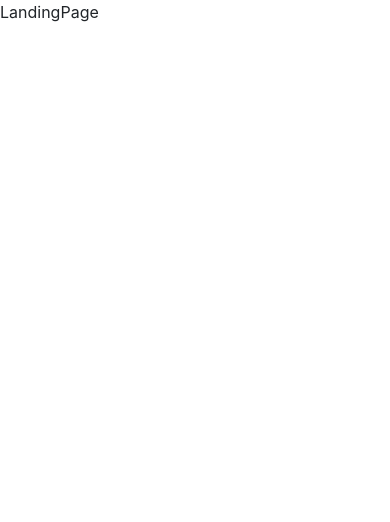
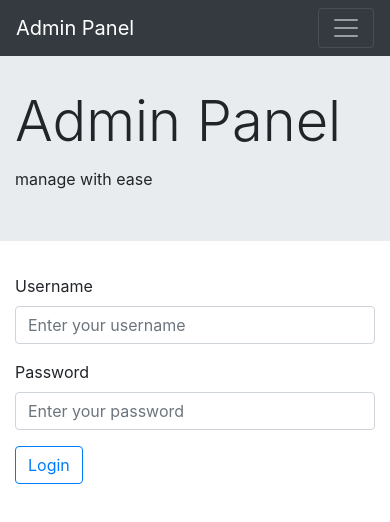
Before and after one commit to YashKumarVerma/smoke-trees-bose-auto-guide-admin, a React (Create React App) app: page / in a window 390 px wide. Shown: the top 522 px of the page. Built offline with nearby package versions, Linux system fonts and the light colour scheme.

Commit message:
login page and route

```diff
--- a/package.json
+++ b/package.json
@@ -6,6 +6,7 @@
     "@testing-library/jest-dom": "^4.2.4",
     "@testing-library/react": "^9.3.2",
     "@testing-library/user-event": "^7.1.2",
+    "axios": "^0.19.2",
     "react": "^16.13.1",
     "react-dom": "^16.13.1",
     "react-router-dom": "^5.2.0",
--- /dev/null
+++ b/src/components/InputElement.jsx
@@ -0,0 +1,10 @@
+import React from "react";
+
+const InputElement = ({ label, ...otherItems }) => (
+  <div className="form-group">
+    {label ? <label>{label}</label> : null}
+    <input className="form-control" {...otherItems} />
+  </div>
+);
+
+export default InputElement;
--- /dev/null
+++ b/src/components/Navbar.jsx
@@ -0,0 +1,69 @@
+import React from "react";
+import { Link, Redirect } from "react-router-dom";
+
+class navBar extends React.Component {
+  constructor(props) {
+    super(props);
+
+    this.state = { redirect: false };
+  }
+
+  //   function to execure logout mechanism
+  handleLogout = () => {
+    //   shout out to the world
+    console.log("Logging you out");
+
+    // empty localstorage
+    localStorage.removeItem("token");
+
+    // now redirect to dashboard
+    this.setState({ redirect: true });
+  };
+
+  //   function to handle redirect to login screen
+  renderRedirect = () => {
+    if (this.state.redirect) {
+      return <Redirect to="/" />;
+    }
+  };
+
+  //   render function to display components
+  render() {
+    return (
+      <nav className="navbar navbar-expand-sm navbar-dark bg-dark">
+        {this.renderRedirect()}
+        <Link to="/">
+          <div className="navbar-brand">Admin Panel</div>
+        </Link>
+        <button
+          className="navbar-toggler"
+          type="button"
+          data-toggle="collapse"
+          data-target="#navbarExpansion"
+          aria-controls="navbarExpansion"
+          aria-expanded="false"
+          aria-label="Toggle navigation"
+        >
+          <span className="navbar-toggler-icon"></span>
+        </button>
+
+        <div className="collapse navbar-collapse" id="navbarExpansion">
+          <ul className="navbar-nav mr-auto"></ul>
+          <form className="form-inline my-2 my-md-0">
+            {this.props.isLoggedIn ? (
+              <button
+                className="btn btn-outline-danger"
+                type="button"
+                onClick={this.handleLogout}
+              >
+                Logout
+              </button>
+            ) : null}
+          </form>
+        </div>
+      </nav>
+    );
+  }
+}
+
+export default navBar;
--- /dev/null
+++ b/src/components/landingPage/LoginForm.jsx
@@ -0,0 +1,93 @@
+import React from "react";
+import { Redirect } from "react-router-dom";
+import InputElement from "../InputElement";
+import { LoginHandler } from "../../scripts/authentication";
+
+class LoginForm extends React.Component {
+  constructor() {
+    super();
+
+    // set default state of login mechanism
+    this.state = {
+      email: "",
+      password: "",
+      redirect: false,
+      error: false,
+      errorMessage: "",
+    };
+  }
+
+  //   function to update changes to state
+  handleChange = (event) => {
+    const { name, value } = event.target;
+    this.setState({ [name]: value });
+  };
+
+  //   function to submit the form and perform login mechanism
+  handleSubmit = (event) => {
+    event.preventDefault();
+
+    // call login handler and wait for responses
+    LoginHandler(this.state)
+      // if success, then let's go to dashboard
+      .then((resp) => {
+        this.setState({ redirect: true });
+      })
+      //   if error, go tell to user
+      .catch((err) => {
+        this.setState({ error: true, errorMessage: err.message });
+      });
+  };
+
+  //   function to power redirect
+  renderRedirect = () => {
+    if (this.state.redirect) {
+      return <Redirect to="/dashboard" />;
+    }
+  };
+
+  // function to display login form
+  render() {
+    return (
+      <div className="container">
+        <div className="row">
+          {this.renderRedirect()}
+          <div className="col-md-3 col-sm-1"></div>
+          <div className="col-md-6 col-sm-10">
+            <form onSubmit={this.handleSubmit}>
+              <InputElement
+                label="Username"
+                placeholder="Enter your username"
+                type="text"
+                name="username"
+                onChange={this.handleChange}
+                required
+              />
+              <InputElement
+                label="Password"
+                placeholder="Enter your password"
+                type="password"
+                name="password"
+                onChange={this.handleChange}
+                required
+              />
+              <button className="btn btn-outline-primary" type="submit">
+                Login
+              </button>
+            </form>
+            <br />
+            {this.state.error ? (
+              <div className="alert alert-danger" role="alert">
+                {this.state.errorMessage}
+              </div>
+            ) : null}
+          </div>
+
+          <div className="col-md-3 col-sm-1"></div>
+        </div>
+      </div>
+    );
+  }
+}
+
+export default LoginForm;
--- /dev/null
+++ b/src/components/landingPage/MainMast.jsx
@@ -0,0 +1,16 @@
+import React from "react";
+
+const MainMast = () => (
+  <div>
+    <div className="jumbotron jumbotron-fluid">
+      <div className="container">
+        <h1 className="display-4">Admin Panel</h1>
+        <p className="lead">
+          <small>manage with ease</small>
+        </p>
+      </div>
+    </div>
+  </div>
+);
+
+export default MainMast;
--- a/src/pages/LandingPage.jsx
+++ b/src/pages/LandingPage.jsx
@@ -1,11 +1,15 @@
 import React from "react";
 
-class LandingPage extends React.Component {
-  componentDidMount() {}
+import NavBar from "../components/Navbar";
+import MainMast from "../components/landingPage/MainMast";
+import LoginForm from "../components/landingPage/LoginForm";
 
-  render() {
-    return <div>LandingPage</div>;
-  }
-}
+const LandingPage = () => (
+  <div>
+    <NavBar isLoggedIn={false} />
+    <MainMast />
+    <LoginForm />
+  </div>
+);
 
 export default LandingPage;
--- /dev/null
+++ b/src/scripts/authentication.js
@@ -0,0 +1,25 @@
+import axios from "axios";
+import config from "./config";
+
+class Authentication {
+  // this function is used to authenticate user from server
+  static LoginHandler(param) {
+    const { username, password } = param;
+    return new Promise((resolve, reject) => {
+      axios
+        .post(`${config.host}/admin/login`, { username, password })
+        .then((resp) => {
+          // save the items in local storage
+          console.log(resp.data.payload);
+          localStorage.setItem("token", resp.data.payload);
+
+          resolve({ error: false });
+        })
+        .catch((error) => {
+          reject(error.response.data);
+        });
+    });
+  }
+}
+
+export const LoginHandler = Authentication.LoginHandler;
--- /dev/null
+++ b/src/scripts/config.js
@@ -0,0 +1,7 @@
+const config = {
+  host: "http://localhost:3000",
+};
+
+export default config;
+
+export const DateTimeFormat = "dddd, MMMM Do YYYY, h:mm:ss a";
```
Also changed, not shown: 1 other file (tests, documents, lock files or other folders).
